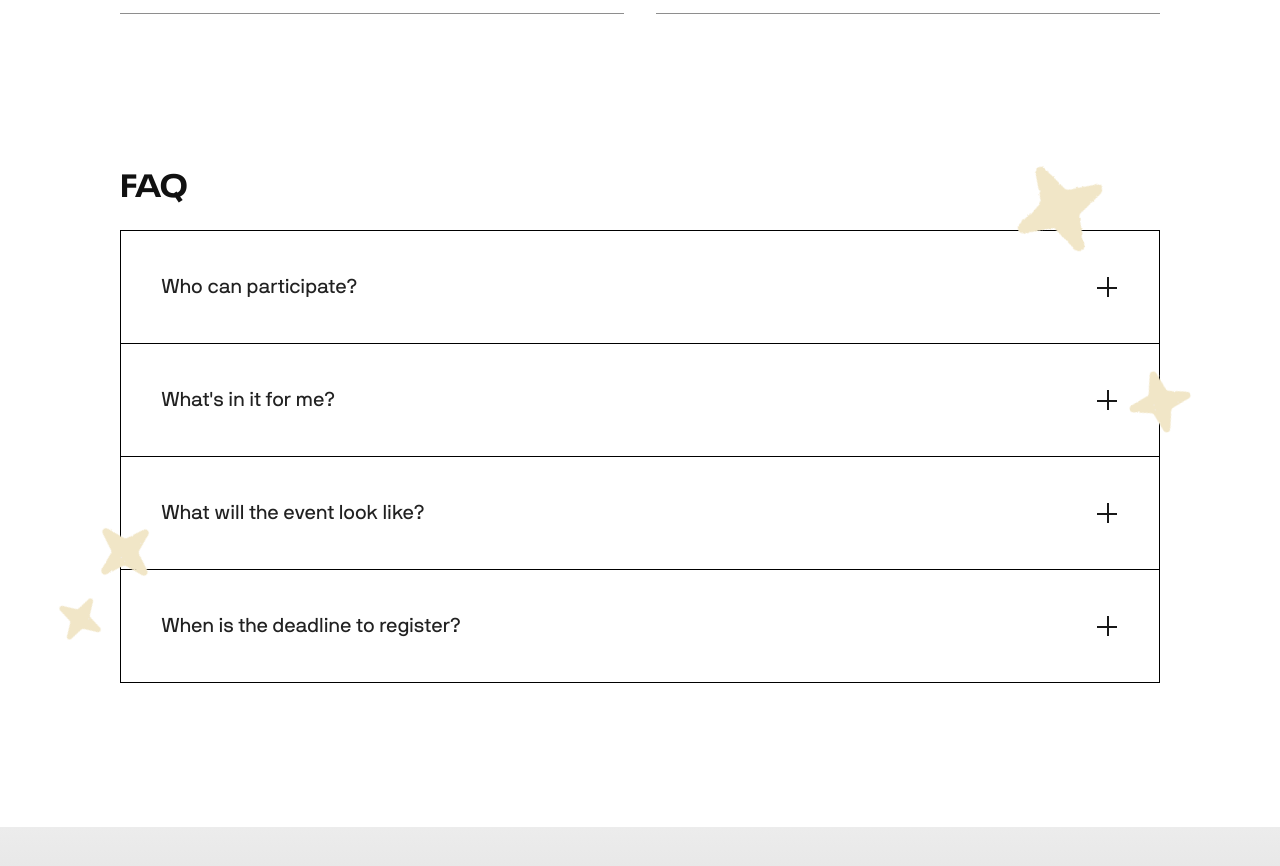
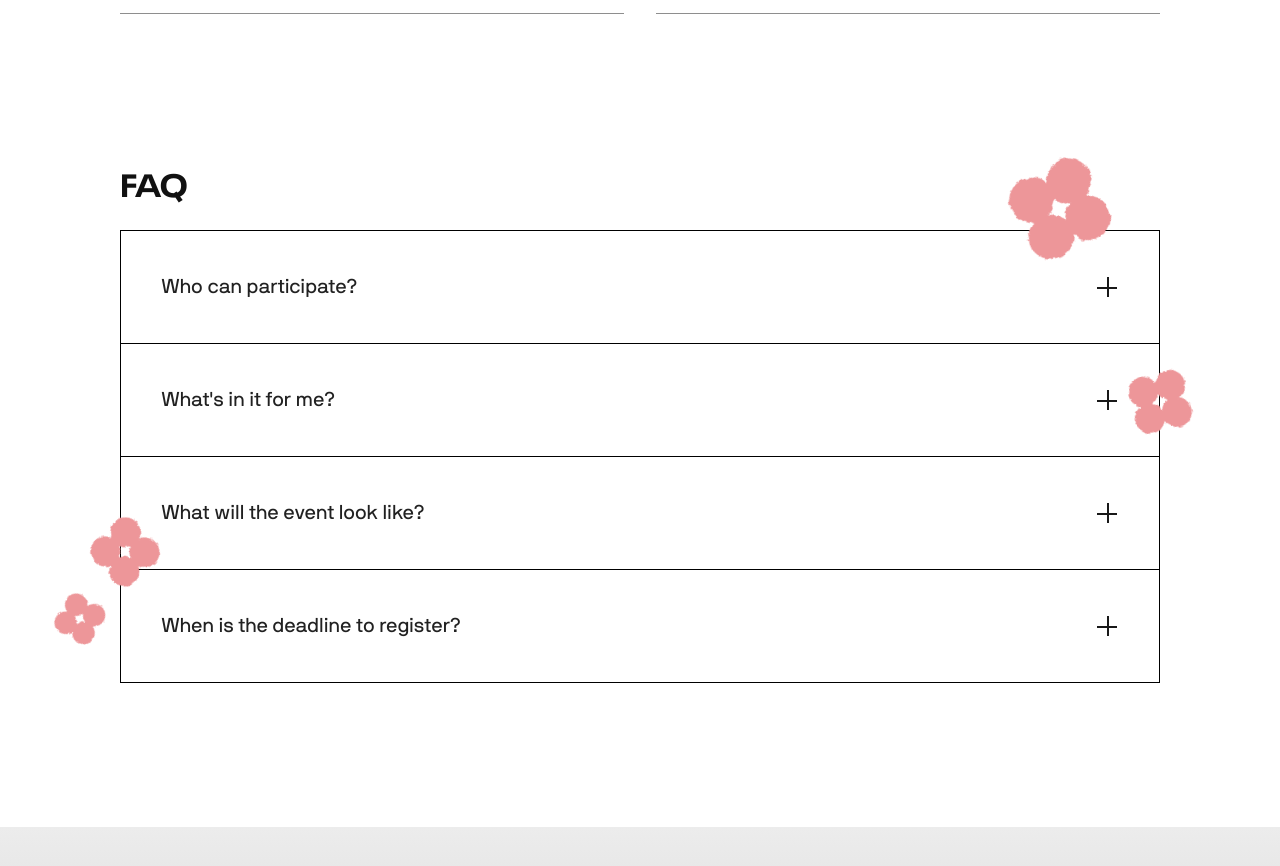
Before and after one commit to ucsddesignco/df26, a React (Vite) app: page / in a window 1280 px wide. Shown: the part 1500-2366 px from the top of the page. Built offline with nearby package versions, Linux system fonts and the light colour scheme.

Commit message:
naming tweaks to match figma

```diff
--- a/src/Components/FAQ/FAQ.tsx
+++ b/src/Components/FAQ/FAQ.tsx
@@ -69,7 +69,7 @@ export default function FAQ() {
       setExpanded(newExpanded ? panel : false);
     };
   // hard coded theme FOR NOW - will update with shamita's implementation
-  const [currentTheme] = useState<ThemeType>("night");
+  const [currentTheme] = useState<ThemeType>("sunrise-sunset");
 
   return (
     <div className="container">
--- a/src/Components/Sticker/Sticker.tsx
+++ b/src/Components/Sticker/Sticker.tsx
@@ -11,7 +11,7 @@ interface StickerProps {
 const Sticker = ({ theme, className }: StickerProps) => {
   const renderSvg = () => {
     switch (theme) {
-      case 'morning': return <Flower />;
+      case 'sunrise-sunset': return <Flower />;
       case 'afternoon': return <Leaf />;
       case 'night': return <Star />;
       default: return null;
--- a/src/types/theme.ts
+++ b/src/types/theme.ts
@@ -1 +1 @@
-export type ThemeType = 'morning' | 'afternoon' | 'night';
+export type ThemeType = 'sunrise-sunset' | 'afternoon' | 'night';
```
